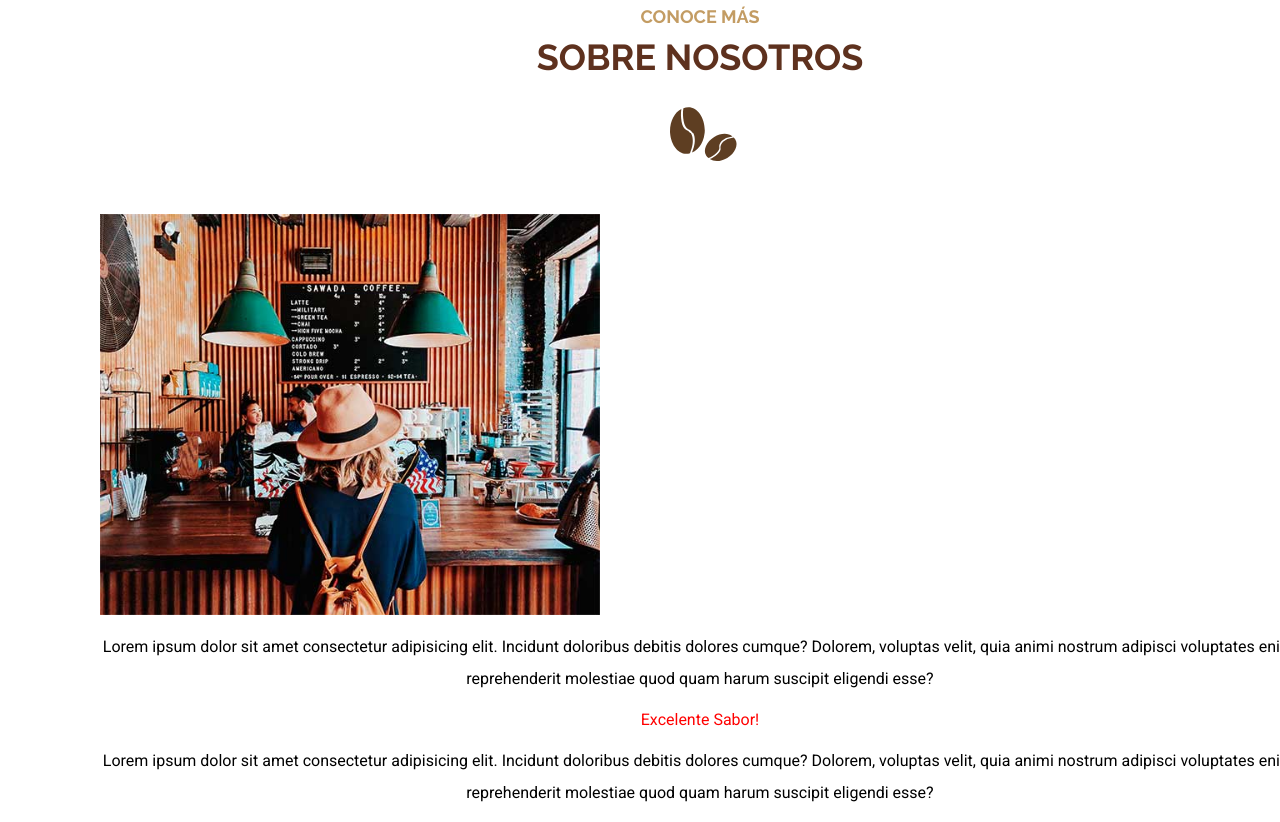
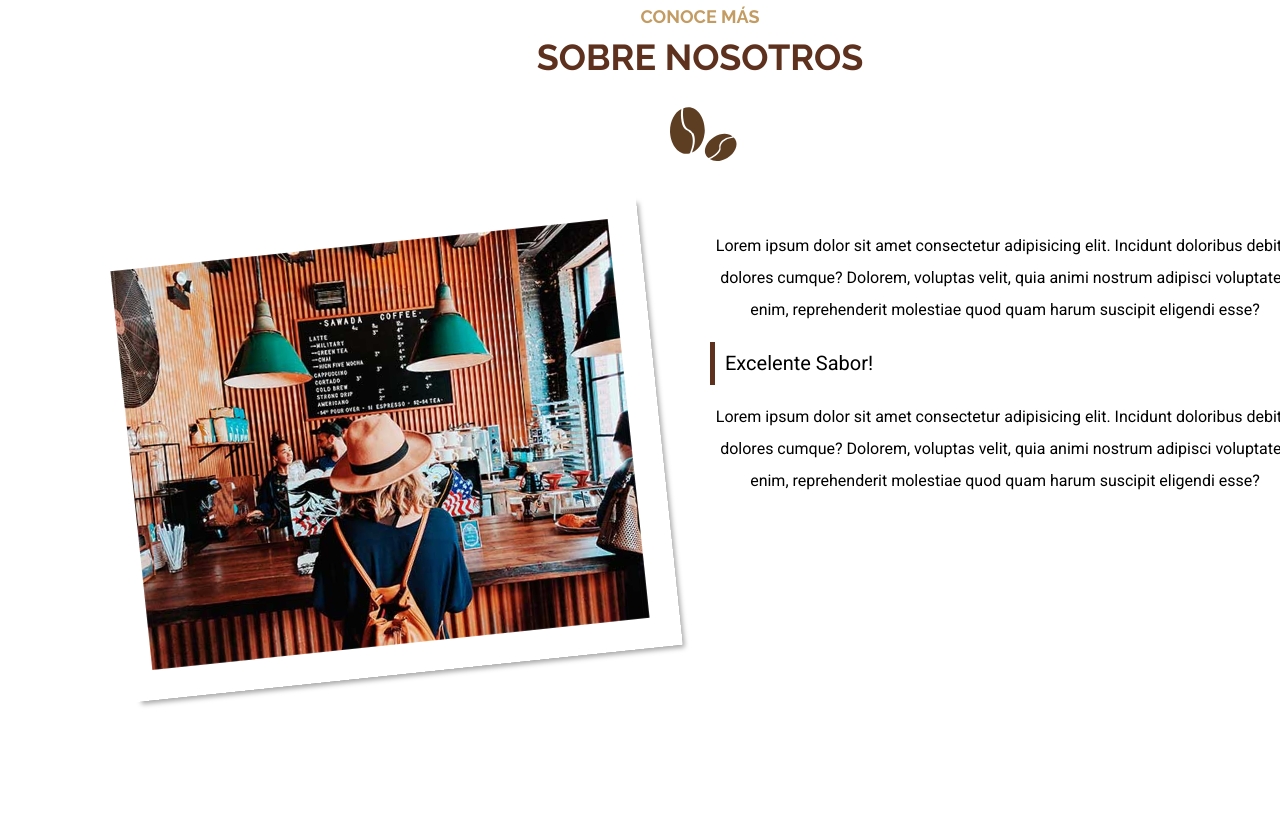
Before and after one commit to RafaelMoro/cafeteria, a website: page clase/nosotros.html in a window 1280 px wide. Shown: the part 767-1589 px from the top of the page. Drawn offline with nearby package versions, Linux system fonts and the light colour scheme; files that its build step writes are made by us from their sources; files whose address does not match are found by name; a web font is replaced by a local one.

Commit message:
Styling nosotros page - class 245

```diff
--- a/clase/src/scss/app.scss
+++ b/clase/src/scss/app.scss
@@ -4,6 +4,7 @@
 @use 'base';
 @use 'inicio';
 @use 'footer';
+@use 'internas';
 
 body {
   color: red;
--- /dev/null
+++ b/clase/src/scss/internas/_index.scss
@@ -0,0 +1 @@
+@forward 'nosotros';
--- /dev/null
+++ b/clase/src/scss/internas/_nosotros.scss
@@ -0,0 +1,32 @@
+@use 'base/variables' as var;
+@use 'base/mixins' as mixin;
+
+.contenido-nosotros {
+  @include mixin.tablet {
+    @include mixin.grid(2, 2rem);
+  }
+  .imagen {
+    margin-bottom: 5rem;
+
+    @include mixin.tablet {
+      margin-right: 2rem;
+      margin-bottom: 0;
+    }
+    img {
+      transform: rotate(-6deg);
+      border: 3rem solid var.$blanco;
+      box-shadow: 9px 10px 5px -7px rgb(0 0 0 / .35);
+    }
+  }
+
+  .texto {
+    blockquote {
+      margin: 0;
+      padding: 1rem;
+      border-left: .5rem solid var.$primario;
+      font-size: 2rem;
+      text-align: left;
+      color: var.$negro;
+    }
+  }
+}
```
